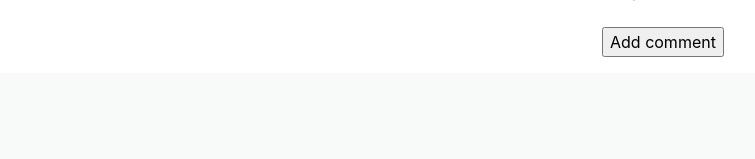
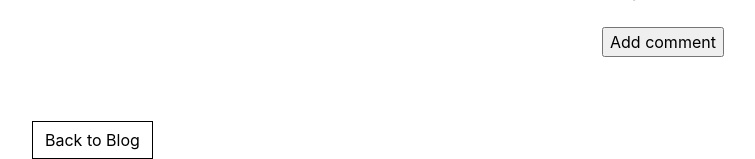
Before and after one commit to Code-Institute-Submissions/redfox_studios, a Django app: template blog/templates/blog/post/detail.html in a window 1280 px wide. Shown: the part 1076-1235 px from the top of the page, without its empty margins (53-808 px from the left). Before the commit the page ends 1133 px from the top, so only its background shows below. Run offline with Django 3.2, Linux system fonts and the light colour scheme; the template is opened without the code that fills it: values that come from a table or form of the project are taken from there, others are empty; some libraries are stand-ins or nearby versions.

Commit message:
Back to blog button added to blog details page

```diff
--- a/blog/templates/blog/post/detail.html
+++ b/blog/templates/blog/post/detail.html
@@ -54,7 +54,17 @@
       <p><input type="submit" value="Add comment"></p>
     </form>
   {% endif %}
-{% endblock %}
+
 </div>
 </div>
+
+<div class="row">
+    <div class="col-4">
+        <a href="{% url 'blog:post_list' %}" class="btn btn-outline-black rounded-0 mt-5">Back to Blog</a>
+    </div>
 </div>
+
+</div>
+
+
+{% endblock %}
```
